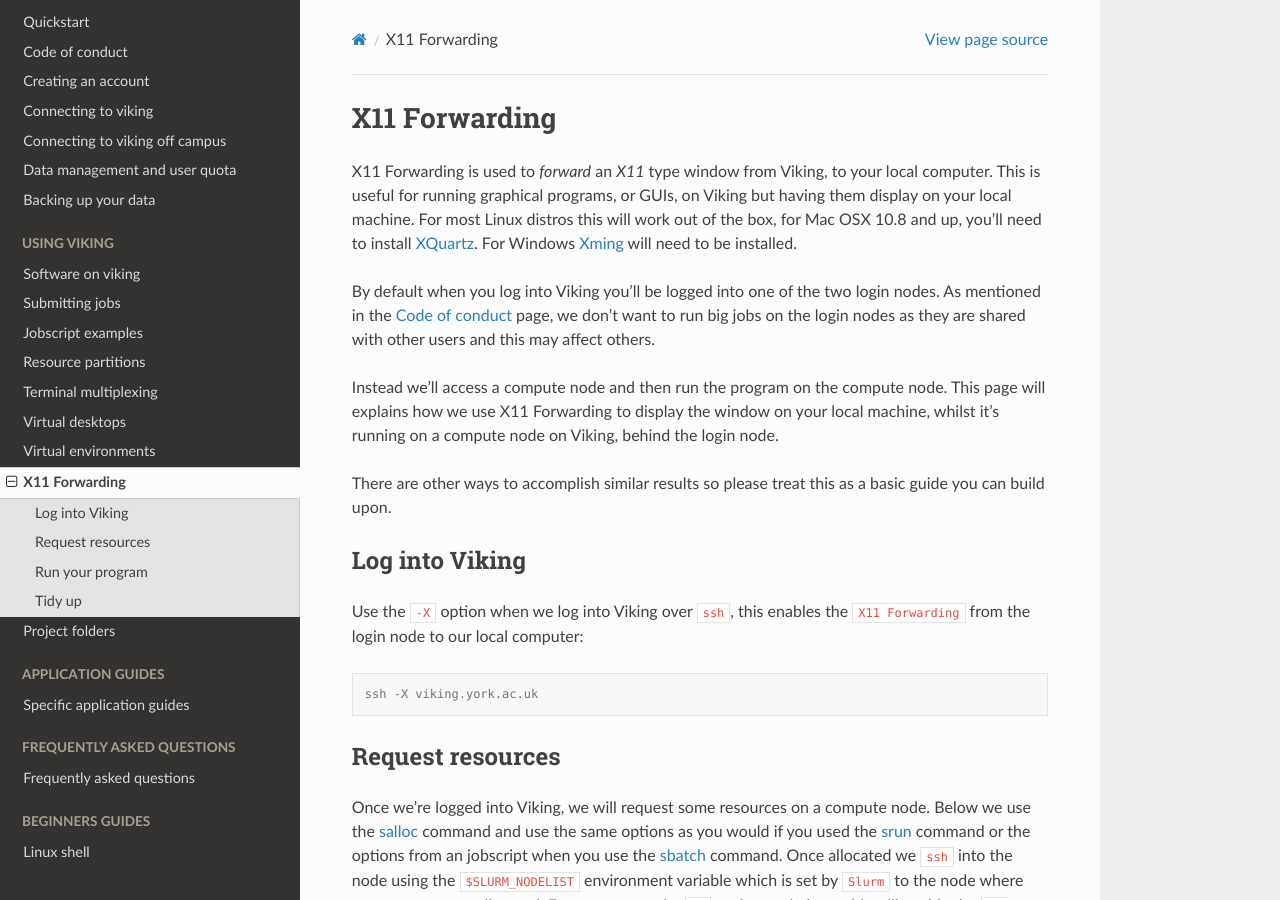
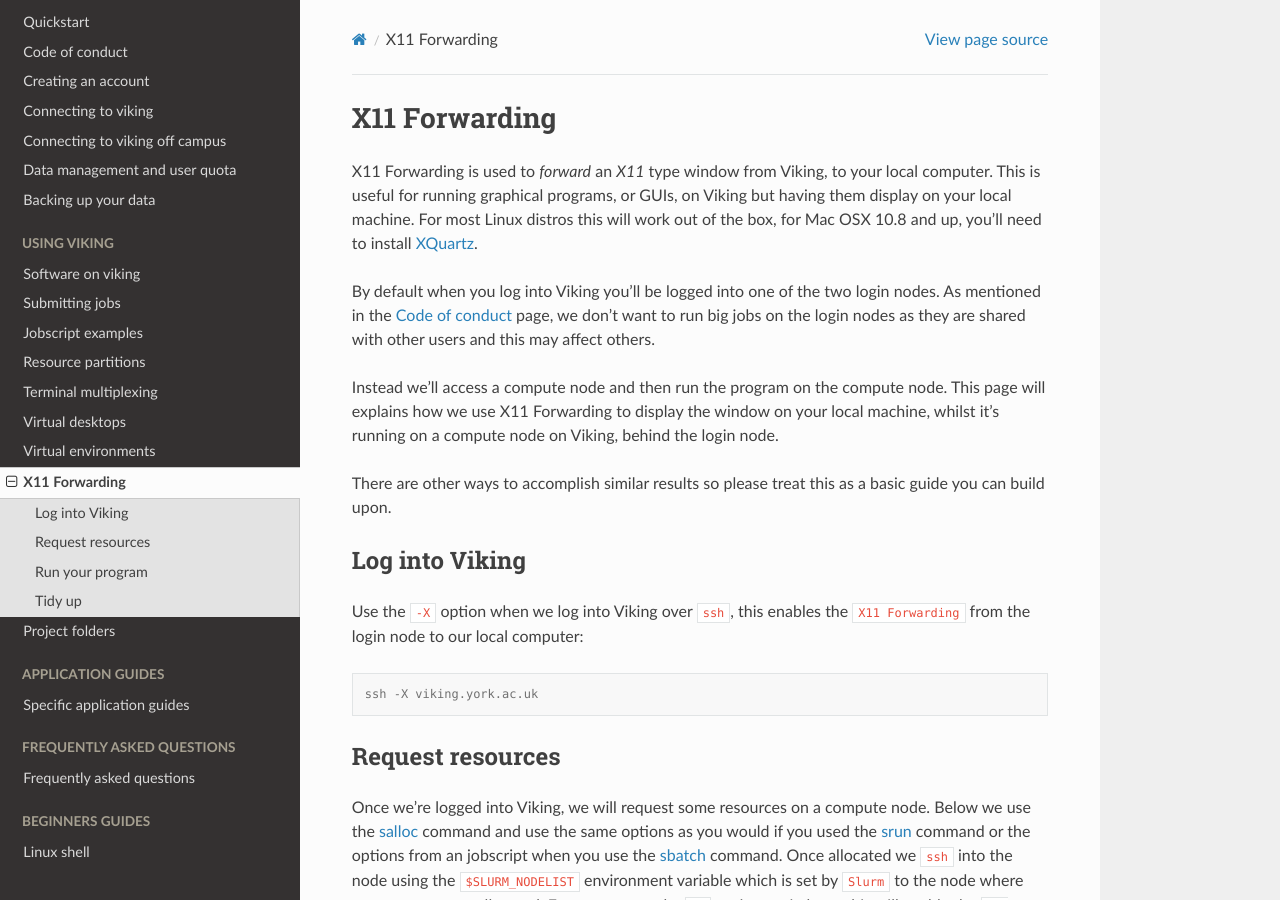
Before and after one commit to university-of-york/research-it-documentation, a Sphinx documentation site: the page built from docs/source/using_viking/x11_forwarding.rst, in a window 1280 px wide and 900 px high. Built offline with Sphinx 7.4.7 and the Read the Docs theme 2.0.0, drawn with Linux system fonts in a browser that asks for light colours.

Commit message:
remove Windows mention

```diff
--- a/docs/source/using_viking/x11_forwarding.rst
+++ b/docs/source/using_viking/x11_forwarding.rst
@@ -1,7 +1,9 @@
 X11 Forwarding
 ==============
 
-X11 Forwarding is used to *forward* an *X11* type window from Viking, to your local computer. This is useful for running graphical programs, or GUIs, on Viking but having them display on your local machine. For most Linux distros this will work out of the box, for Mac OSX 10.8 and up, you'll need to install `XQuartz <https://www.xquartz.org/>`_. For Windows `Xming <https://sourceforge.net/projects/xming/>`_ will need to be installed.
+X11 Forwarding is used to *forward* an *X11* type window from Viking, to your local computer. This is useful for running graphical programs, or GUIs, on Viking but having them display on your local machine. For most Linux distros this will work out of the box, for Mac OSX 10.8 and up, you'll need to install `XQuartz <https://www.xquartz.org/>`_.
+
+.. For Windows `Xming <https://sourceforge.net/projects/xming/>`_ will need to be installed.
 
 By default when you log into Viking you'll be logged into one of the two login nodes. As mentioned in the :doc:`/getting_started/code_of_conduct` page, we don't want to run big jobs on the login nodes as they are shared with other users and this may affect others.
 
```
